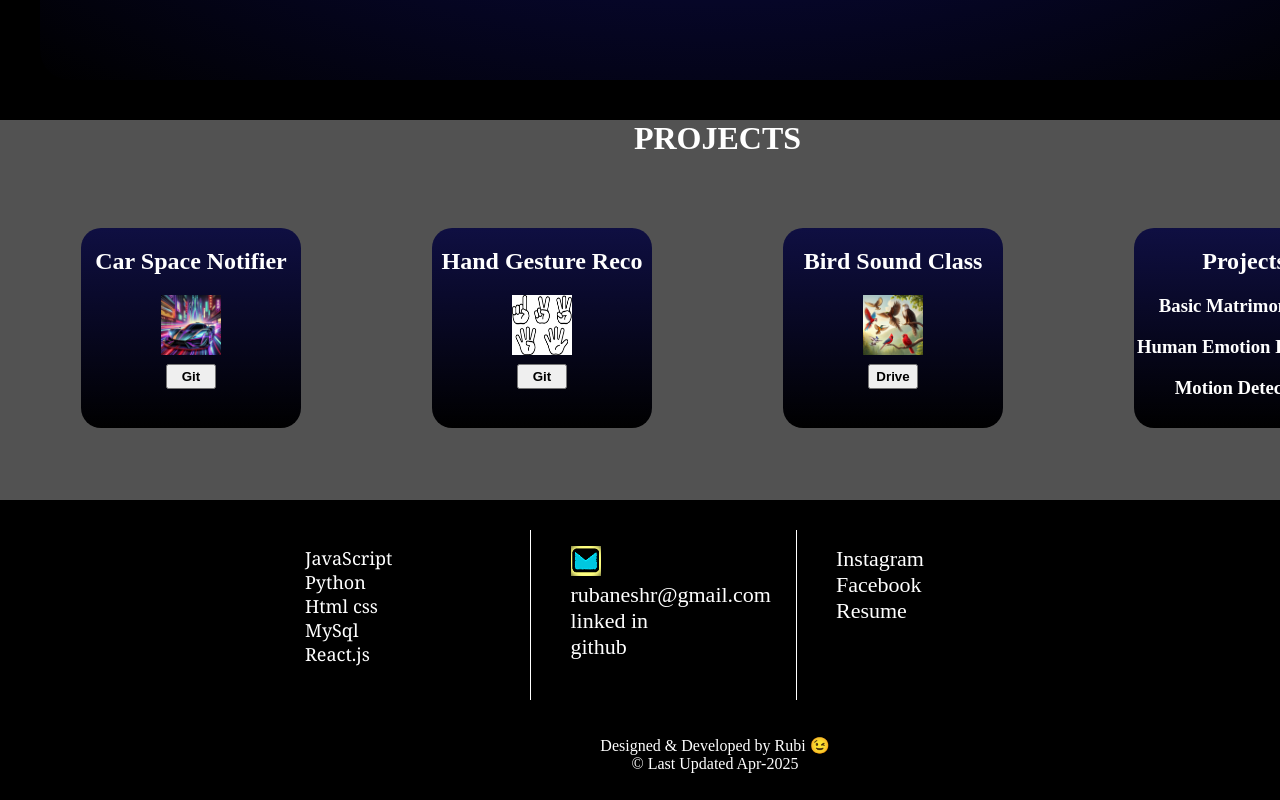
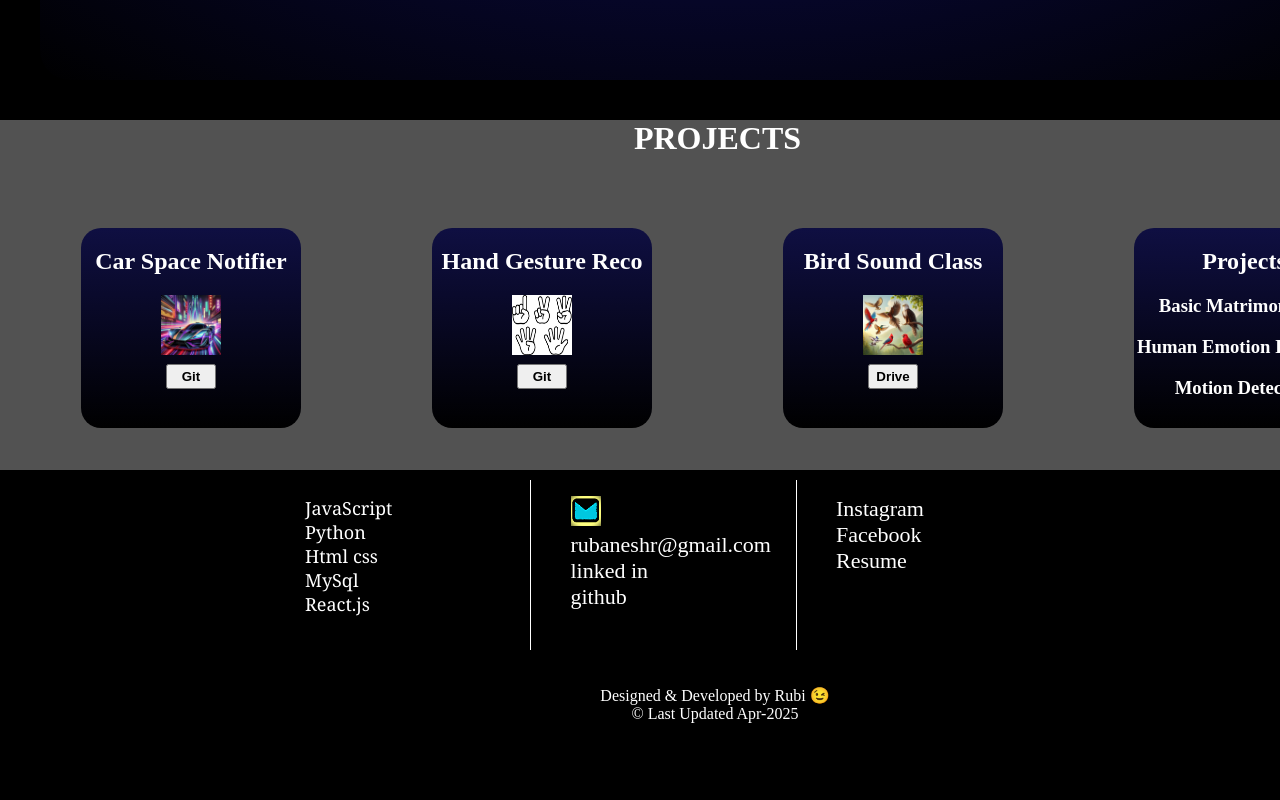
Before and after one commit to RUBANESH07/Portfolio, a React (Create React App) app: page / in a window 1280 px wide. Shown: the part 1952-2752 px from the top of the page. After the commit the page ends 2683 px from the top, so only its background shows below. Built offline with nearby package versions, Linux system fonts and the light colour scheme.

Commit message:
Update Footer.css

```diff
--- a/src/Footer.css
+++ b/src/Footer.css
@@ -1,17 +1,17 @@
 #footerpage {
-    height: 680px;
+    height: 600px;
     margin-top: 40px;
 }
 #project {
     background-color: rgb(82, 82, 82);
     width: 1435px;
-    height: 380px;
+    height: 350px;
 }
 .projecthead{
     text-align: center;
 }
 .projectitem{
-    height: 300px;
+    height: 280px;
     margin-bottom: 40px;
     display: flex;
     justify-content: space-evenly;
@@ -36,13 +36,13 @@
 }
 .pro a{
     text-decoration: none;
-    color: black;
+    color: rgb(0, 0, 0);
 }
 
 #contus {
-    margin-top: 30px;
-    background-color: black;
-    height: 265px;
+    margin-top: 10px;
+    background-color: rgb(0, 0, 0);
+    height: 250px;
 }
 
 .studi_link {
```
